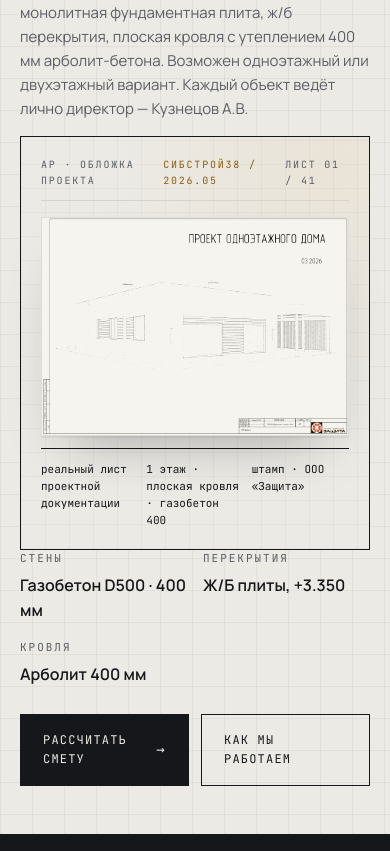
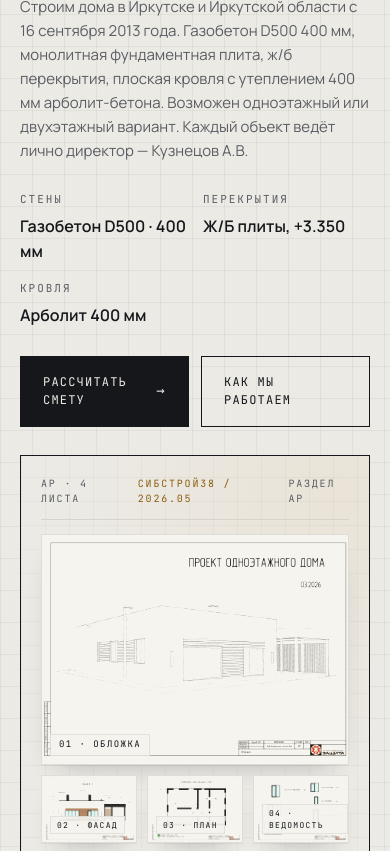
Before and after one commit to Gimmyhat/sibstroy38, a plain HTML site: page index.html in a window 390 px wide. Shown: the part 402-1253 px from the top of the page. Drawn offline with Linux system fonts and the light colour scheme.

Commit message:
Hero: коллаж из 4 реальных листов АР (вариант A)
Возврат к 2-колоночному hero-grid (1:1). Правая колонка — рамка blueprint
с коллажем из 4 реальных листов проектной документации:

- 01 · ОБЛОЖКА — главный лист (process-03), большой, ~60 % ширины коллажа.
  Виден заголовок «ПРОЕКТ ОДНОЭТАЖНОГО ДОМА · 03.2026» и штамп «Защита»
- 02 · ФАСАД — process-20, фасад В-А с отметками и подписями
- 03 · ПЛАН — process-01, кладочный план несущих стен
- 04 · ВЕДОМОСТЬ — process-15, ведомость окон и дверей

Технически:
- .hero-collage — grid 1.55fr / 1fr, gap 10px
- Главный лист aspect-ratio 4/3, миниатюры авто
- object-fit: contain — листы видны целиком (заголовок + штамп не режутся)
- mix-blend-mode multiply + filter contrast/brightness как на конструктивах
- На hover каждый лист поднимается + drop-shadow усиливается
- Клик по любой плитке → переход к разделу #blueprints (полный альбом)

Mobile: коллаж переключается на «главный лист крупно сверху + 3 миниатюры
горизонтально снизу». h1 уменьшен до 96px max для соразмерности с коллажем.

Удалены старые стили .hero-blueprint-img-wrap и .hero-dim — больше не
используются (после full-width эксперимента).

```diff
--- a/index.html
+++ b/index.html
@@ -50,43 +50,21 @@
      HERO
      ===================================================== -->
 <section class="hero">
-  <div class="container">
-    <div class="hero-intro">
+  <div class="container hero-grid">
+    <div>
       <div class="hero-tags">
         <span class="tag">doc · 01</span>
         <span class="tag">rev · 2026.05</span>
         <span class="tag ochre">scale · 1:1</span>
       </div>
-      <h1 class="display hero-h1">
-        ДОМ — ЭТО <span class="ochre">ИНЖЕНЕРИЯ.</span>
+      <h1 class="display">
+        ДОМ —<br>
+        ЭТО<br>
+        <span class="ochre">ИНЖЕНЕРИЯ.</span>
       </h1>
       <p class="lead">
         Строим дома в Иркутске и Иркутской области с 16 сентября 2013 года. Газобетон D500 400 мм, монолитная фундаментная плита, ж/б перекрытия, плоская кровля с утеплением 400 мм арболит-бетона. Возможен одноэтажный или двухэтажный вариант. Каждый объект ведёт лично директор — Кузнецов А.В.
       </p>
-    </div>
-
-    <!-- Hero blueprint — обложка реального проекта АР, ООО «Защита» -->
-    <figure class="blueprint framed hero-blueprint-real">
-      <span class="corner-bl"></span><span class="corner-br"></span>
-      <div class="blueprint-head">
-        <span>АР · обложка проекта</span>
-        <span>СибСтрой38 / 2026.05</span>
-        <span>лист 01 / 41</span>
-      </div>
-      <div class="hero-blueprint-img-wrap">
-        <img src="img/renders/hero-blueprint.webp"
-             alt="Проект одноэтажного дома, обложка раздела АР · ООО «Защита»"
-             loading="eager"
-             decoding="async" />
-      </div>
-      <figcaption class="blueprint-legend">
-        <span>реальный лист проектной документации</span>
-        <span>1 этаж · плоская кровля · газобетон 400</span>
-        <span>штамп · ООО «Защита»</span>
-      </figcaption>
-    </figure>
-
-    <div class="hero-meta">
       <div class="hero-specs">
         <div>
           <div class="label">Стены</div>
@@ -106,6 +84,44 @@
         <a href="#process" class="btn btn-ghost">Как мы работаем</a>
       </div>
     </div>
+
+    <!-- Hero blueprint — коллаж из реальных листов АР, ООО «Защита» -->
+    <figure class="blueprint framed hero-blueprint-real">
+      <span class="corner-bl"></span><span class="corner-br"></span>
+      <div class="blueprint-head">
+        <span>АР · 4 листа</span>
+        <span>СибСтрой38 / 2026.05</span>
+        <span>раздел АР</span>
+      </div>
+      <div class="hero-collage">
+        <a href="#blueprints" class="hero-collage-main" aria-label="Обложка проекта одноэтажного дома">
+          <img src="img/renders/hero-blueprint.webp"
+               alt="Обложка раздела АР: проект одноэтажного дома"
+               loading="eager"
+               decoding="async" />
+          <span class="hero-collage-label mono">01 · обложка</span>
+        </a>
+        <div class="hero-collage-stack">
+          <a href="#blueprints" class="hero-collage-mini" aria-label="Фасад В-А с отметками">
+            <img src="img/process/process-20.webp" alt="Фасад В-А с отметками высот" loading="lazy" />
+            <span class="hero-collage-label mono">02 · фасад</span>
+          </a>
+          <a href="#blueprints" class="hero-collage-mini" aria-label="Кладочный план несущих стен">
+            <img src="img/process/process-01.webp" alt="Кладочный план несущих стен" loading="lazy" />
+            <span class="hero-collage-label mono">03 · план</span>
+          </a>
+          <a href="#blueprints" class="hero-collage-mini" aria-label="Ведомость окон и дверей">
+            <img src="img/process/process-15.webp" alt="Ведомость окон и дверей" loading="lazy" />
+            <span class="hero-collage-label mono">04 · ведомость</span>
+          </a>
+        </div>
+      </div>
+      <figcaption class="blueprint-legend">
+        <span>реальные листы проектной документации</span>
+        <span>1 / 41 · полный комплект — раздел «Документация»</span>
+        <span>штамп · ООО «Защита»</span>
+      </figcaption>
+    </figure>
   </div>
 </section>
 
--- a/styles.css
+++ b/styles.css
@@ -229,55 +229,123 @@ section { position: relative; }
    HERO
    ============================================================ */
 .hero {
-  padding: clamp(36px, 6vw, 72px) 0 clamp(48px, 6vw, 80px);
+  padding: clamp(36px, 6vw, 72px) 0 clamp(48px, 6vw, 64px);
   border-bottom: 1px solid var(--ink);
 }
-.hero-intro {
-  max-width: 1040px;
-  margin: 0 auto 0 0;
+.hero-grid {
+  display: grid;
+  grid-template-columns: 1fr 1fr;
+  gap: clamp(28px, 4vw, 56px);
+  align-items: stretch;
 }
 .hero-tags { display: flex; flex-wrap: wrap; gap: 8px; margin-bottom: clamp(20px, 3vw, 30px); }
-.hero-h1 {
-  font-size: clamp(44px, 8vw, 96px);
+.hero h1 {
+  font-size: clamp(44px, 7.5vw, 96px);
   letter-spacing: -0.04em;
   line-height: 0.96;
-  max-width: 14ch;
 }
-.hero-h1 .ochre { color: var(--ochre); }
+.hero h1 .ochre { color: var(--ochre); }
 .hero .lead {
-  max-width: 760px;
+  max-width: 560px;
   margin-top: clamp(20px, 3vw, 28px);
-  font-size: clamp(15px, 1.4vw, 18px);
+  font-size: clamp(15px, 1.4vw, 17px);
   color: var(--ink-soft);
   line-height: 1.6;
-}
-
-/* Blueprint становится главным объектом hero — на всю ширину контейнера */
-.hero-blueprint-real {
-  margin: clamp(40px, 5vw, 64px) 0 clamp(36px, 4vw, 56px);
-  padding: clamp(20px, 2.4vw, 32px);
-}
-
-/* Под blueprint — компактная мета-полоса со спецификацией и кнопками */
-.hero-meta {
-  display: grid;
-  grid-template-columns: 2fr 1fr;
-  gap: clamp(28px, 4vw, 64px);
-  align-items: end;
 }
 .hero-specs {
   display: grid;
   grid-template-columns: repeat(3, 1fr);
   gap: clamp(16px, 3vw, 48px);
+  margin-top: clamp(28px, 4vw, 40px);
   max-width: 720px;
 }
 .hero-specs .label { margin-bottom: 6px; }
 .hero-specs .val { font-size: clamp(16px, 1.7vw, 20px); font-weight: 600; }
+.hero-cta { display: flex; flex-wrap: wrap; gap: 12px; margin-top: clamp(28px, 4vw, 40px); }
 
-.hero-cta { display: flex; flex-wrap: wrap; gap: 12px; justify-content: flex-end; }
+/* Hero blueprint — рамка с коллажем из 4 листов АР */
+.hero-blueprint-real {
+  display: flex;
+  flex-direction: column;
+  height: 100%;
+  padding: clamp(18px, 1.8vw, 24px);
+}
+
+/* Коллаж: главный лист слева + столбик из 3 миниатюр справа */
+.hero-collage {
+  display: grid;
+  grid-template-columns: 1.55fr 1fr;
+  gap: 10px;
+  margin: clamp(14px, 1.6vw, 18px) 0 clamp(12px, 1.4vw, 16px);
+  flex: 1;
+  min-height: 0;
+}
+.hero-collage-main,
+.hero-collage-mini {
+  position: relative;
+  display: block;
+  background: #f6f4ee;
+  border: 1px solid rgba(21, 23, 26, 0.1);
+  overflow: hidden;
+  box-shadow:
+    0 1px 0 rgba(21, 23, 26, 0.05),
+    0 14px 28px -18px rgba(21, 23, 26, 0.32);
+  transition: transform .25s ease, box-shadow .25s ease;
+  cursor: pointer;
+}
+.hero-collage-main img,
+.hero-collage-mini img {
+  display: block;
+  width: 100%;
+  height: 100%;
+  /* contain показывает лист целиком (заголовок, штамп) — важнее «заполненности» */
+  object-fit: contain;
+  object-position: center;
+  /* multiply сольёт белый фон листа с тёплой бумажной подложкой */
+  mix-blend-mode: multiply;
+  filter: contrast(1.15) brightness(1.02);
+}
+.hero-collage-main { aspect-ratio: 4 / 3; }
+.hero-collage-main:hover,
+.hero-collage-mini:hover {
+  transform: translateY(-2px);
+  box-shadow:
+    0 1px 0 rgba(21, 23, 26, 0.05),
+    0 22px 36px -18px rgba(21, 23, 26, 0.45);
+}
+.hero-collage-stack {
+  display: grid;
+  grid-template-rows: repeat(3, 1fr);
+  gap: 10px;
+}
+.hero-collage-mini {
+  aspect-ratio: auto;
+}
+.hero-collage-label {
+  position: absolute;
+  left: 8px;
+  bottom: 8px;
+  font-size: 9px;
+  letter-spacing: 0.16em;
+  text-transform: uppercase;
+  color: var(--ink);
+  background: rgba(246, 244, 238, 0.92);
+  padding: 3px 8px;
+  border: 1px solid rgba(21, 23, 26, 0.08);
+  pointer-events: none;
+}
+.hero-collage-mini .hero-collage-label {
+  font-size: 8px;
+  padding: 2px 6px;
+}
+
 @media (max-width: 900px) {
-  .hero-meta { grid-template-columns: 1fr; }
-  .hero-cta { justify-content: flex-start; }
+  .hero-grid { grid-template-columns: 1fr; }
+  .hero-blueprint-real { margin-top: 24px; }
+}
+@media (max-width: 560px) {
+  .hero-collage { grid-template-columns: 1fr; }
+  .hero-collage-stack { grid-template-columns: repeat(3, 1fr); grid-template-rows: auto; }
 }
 
 /* Blueprint */
@@ -310,50 +378,6 @@ section { position: relative; }
     repeating-linear-gradient(0deg, rgba(21, 23, 26, 0.035) 0 1px, transparent 1px 24px),
     repeating-linear-gradient(90deg, rgba(21, 23, 26, 0.035) 0 1px, transparent 1px 24px),
     var(--paper);
-}
-.hero-blueprint-img-wrap {
-  position: relative;
-  margin: clamp(16px, 2vw, 24px) 0 clamp(12px, 1.5vw, 18px);
-  /* Тонкая «бумажная» рамка вокруг листа проекта */
-  background: #f6f4ee;
-  box-shadow:
-    inset 0 0 0 1px rgba(21, 23, 26, 0.1),
-    0 2px 0 rgba(21, 23, 26, 0.06),
-    0 28px 56px -28px rgba(21, 23, 26, 0.35);
-}
-.hero-blueprint-img-wrap img {
-  display: block;
-  width: 100%;
-  height: auto;
-  /* multiply слегка сольет белый фон листа с подложкой, линии останутся чёткими */
-  mix-blend-mode: multiply;
-  filter: contrast(1.18) brightness(1.02);
-}
-.hero-dim {
-  position: absolute;
-  font-family: var(--font-mono);
-  font-size: 10px;
-  letter-spacing: 0.16em;
-  text-transform: lowercase;
-  color: var(--ochre-deep);
-  background: var(--paper);
-  padding: 2px 8px;
-  border: 1px solid rgba(201, 138, 30, 0.4);
-  pointer-events: none;
-}
-.hero-dim-top {
-  top: 8px;
-  left: 50%;
-  transform: translateX(-50%);
-}
-.hero-dim-right {
-  top: 50%;
-  right: -14px;
-  transform: translateY(-50%) rotate(90deg);
-  transform-origin: center;
-}
-@media (max-width: 900px) {
-  .hero-dim-right { right: 8px; transform: none; }
 }
 .blueprint-legend {
   display: grid;
```
